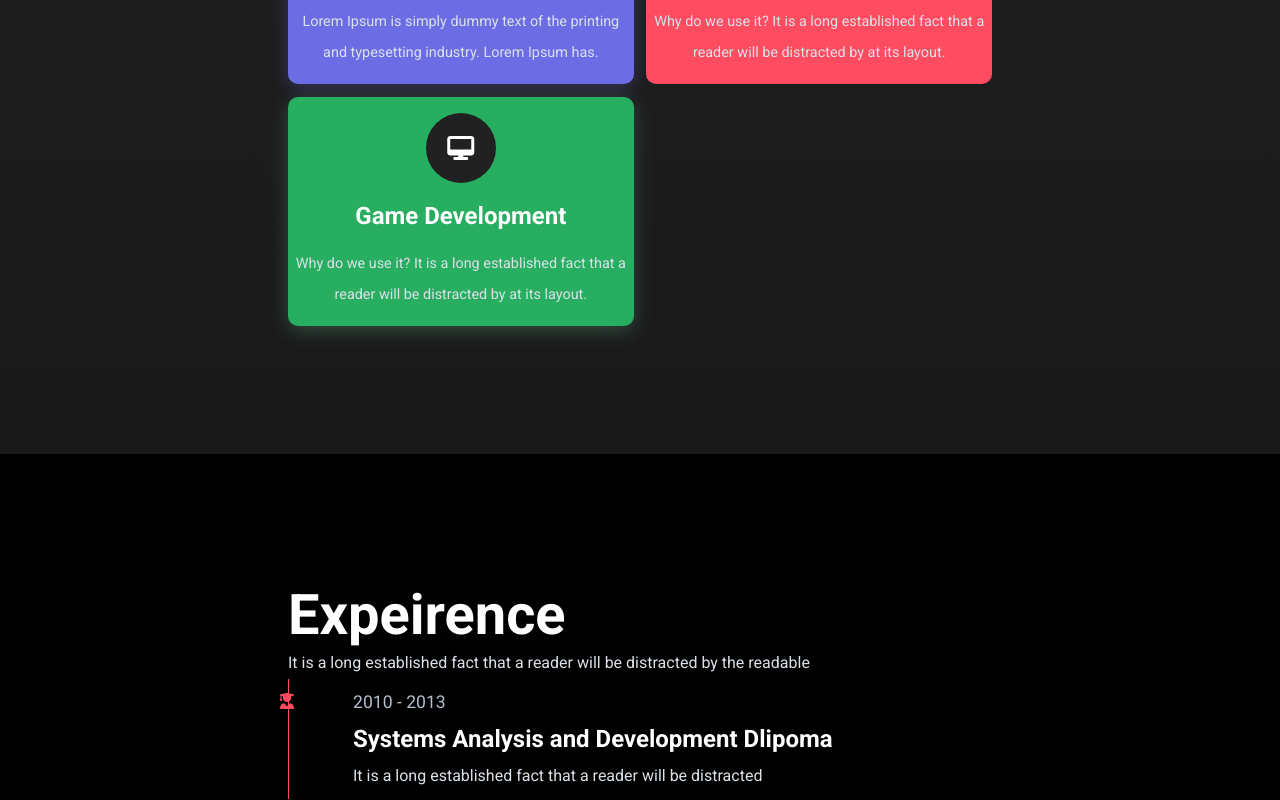
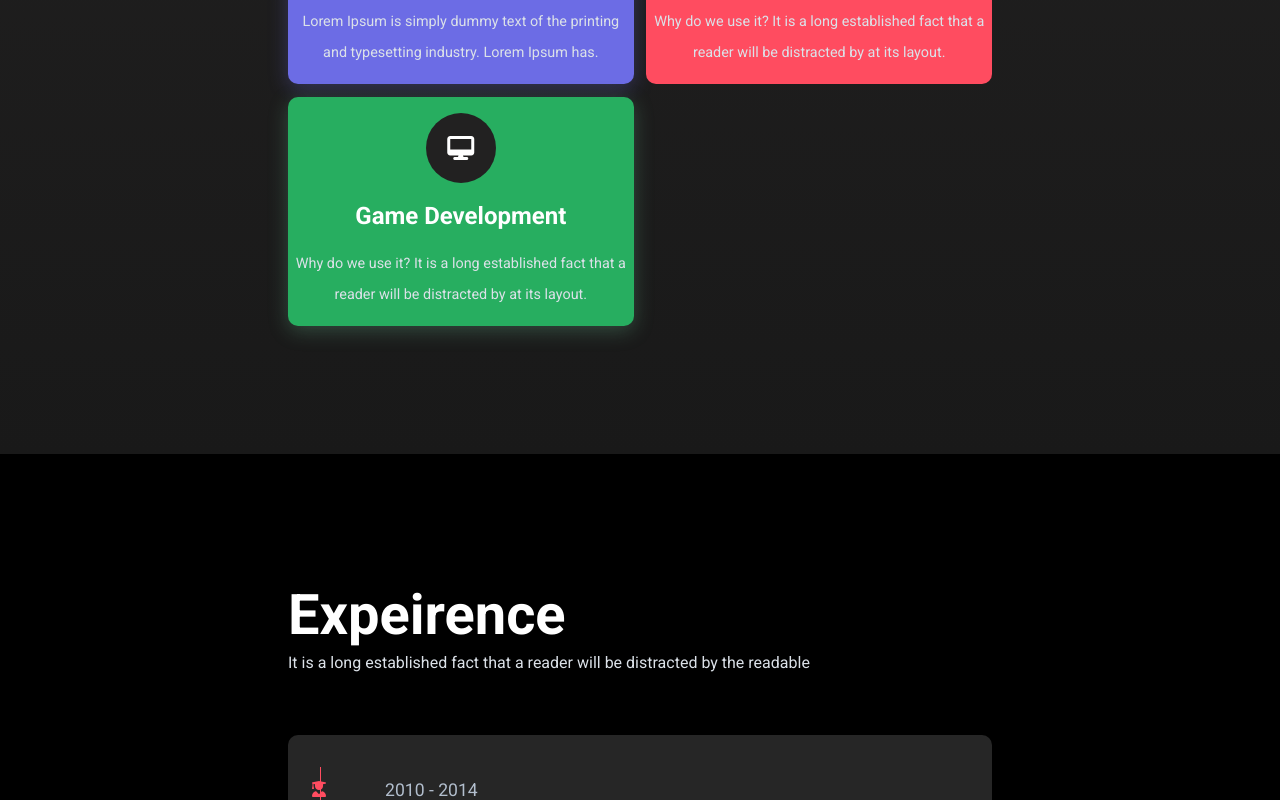
Before and after one commit to pedroarsilva/Portifolio, a React (Create React App) app: page / in a window 1280 px wide. Shown: the part 2000-2800 px from the top of the page. Built offline with nearby package versions, Linux system fonts and the light colour scheme.

Commit message:
EXPERIENCE PORTFOLIO

```diff
--- a/src/App.js
+++ b/src/App.js
@@ -8,6 +8,7 @@ import { useState } from "react";
 import About from "./Pages/About";
 import Services from "./Pages/Services";
 import Experience from "./Pages/Experience";
+import Portfolios from "./Pages/Portfolio";
 
 
 const AppStyled = styled.div`
@@ -40,6 +41,7 @@ function App() {
         <About />
         <Services />
         <Experience />
+        <Portfolios />
       </main>
     </AppStyled>
   );
--- a/src/Components/Timeline/index.js
+++ b/src/Components/Timeline/index.js
@@ -3,11 +3,26 @@ import React from 'react';
 import styled from "styled-components";
 import { useTheme } from '../../context/themeContext';
 import TimelineItem from '../TimelineItem';
-import { education } from '../../utils/icons';
+import { education, brief } from '../../utils/icons';
 
 
 const TimelineStyled = styled.div`
+    display: grid;
+    grid-template-columns: repeat(auto-fill, minmax(500px, 1fr));
+    gap: 2rem;
 
+    .timeline{
+        background-color: ${(props) => props.theme.colorBg5};
+        padding: 2rem;
+        border-radius: 10px;
+    }
+
+    .jobs-timeline{
+
+        .icon{
+            left: -10px;
+        }
+    }
 `;
 
 function Timeline() {
@@ -17,13 +32,31 @@ function Timeline() {
     <TimelineStyled theme={theme}>
         <div className='education-timeline timeline'>
             <TimelineItem
-                duration={'2010 - 2013'}
+                duration={'2010 - 2014'}
                 title={'Systems Analysis and Development Dlipoma'}
-                desc={'It is a long established fact that a reader will be distracted'}
+                desc={'State University of Health Sciences of Alagoas - UNCISAL'}
+                icon={education}
+            />
+            <TimelineItem
+                duration={'2012 - 2013'}
+                title={'Internship in Systems Analysis and Development'}
+                desc={'Helpdesk, IT support, physical infrastructure and printer - UNIMED'}
                 icon={education}
             />
         </div>
         <div className='jobs-timeline timeline'>
+            <TimelineItem
+                duration={'2012 - 2013'}
+                title={'Internship in Systems Analysis and Development'}
+                desc={'Helpdesk, IT support, physical infrastructure and printer - UNIMED'}
+                icon={brief}
+            />
+            <TimelineItem
+                duration={'2013 - 2017'}
+                title={'Support Analyst - S4 level - MACROCOOP'}
+                desc={'Helpdesk, Consulting in hospital management systems, Oracle database.'}
+                icon={brief}
+            />
 
         </div>
     </TimelineStyled>
--- a/src/Pages/Experience/index.js
+++ b/src/Pages/Experience/index.js
@@ -6,7 +6,9 @@ import Title from '../../Components/Title';
 import Timeline from '../../Components/Timeline';
 
 const ExperienceStyled = styled(PagesLayout)`
-
+    .timeline-con{
+        margin-top: 3.5rem
+    }
 `;
 
 function Experience() {
@@ -18,7 +20,7 @@ function Experience() {
         name={'Expeirence'}
         desc={'It is a long established fact that a reader will be distracted by the readable'}
       />
-        <div className='timeline-com'>
+        <div className='timeline-con'>
             <Timeline />
         </div>
     </ExperienceStyled>
--- /dev/null
+++ b/src/Pages/Portfolio/index.js
@@ -0,0 +1,36 @@
+import React from 'react';
+import styled from "styled-components";
+import { useTheme } from '../../context/themeContext';
+import Title from '../../Components/Title';
+import { PagesLayout } from '../../styles/Layouts';
+import { portfolios as myPortfolios } from '../../data/portifolios';
+import { useState } from 'react';
+
+
+
+const PortfoliosStyled = styled(PagesLayout)`
+
+`;
+
+function Portfolios() {
+    const theme = useTheme()
+
+    const [portfolios, setPortfolios] = useState(myPortfolios)
+
+    return (
+        <PortfoliosStyled theme={theme}>
+            <Title
+                name="Portfolios"
+                desc={"It is a long established fact that a reader will be distracted by the readable"}
+            />
+            <div className='filter-btns'></div>
+            <div className='portfolios-con'>
+                {portfolios.map((port) => {
+                    return <li>{port.category}</li>
+                })}
+            </div>
+        </PortfoliosStyled>
+    )
+}
+
+export default Portfolios;
--- a/src/data/portifolio/index.js
+++ b/src/data/portifolios/index.js
@@ -1,11 +1,13 @@
+// 2:26:50
 import uuid from "react-uuid";
+import { eye, git } from "../../utils/icons";
 
 export const portfolios = [
     {
         id: uuid(),
         category: "Web Development",
         title: "Figma landing page design",
-        image: snippet,
+        // image: snippet,
         link1: "https://www.github.com/pedroarsilva",
         link2: "https://www.github.com/pedroarsilva",
         icon1: git,
@@ -15,7 +17,7 @@ export const portfolios = [
         id: uuid(),
         category: "Game Development",
         title: "React portfolio website",
-        image: tabs,
+        // image: tabs,
         link1: "https://www.github.com/pedroarsilva",
         link2: "https://www.github.com/pedroarsilva",
         icon1: git,
@@ -25,7 +27,7 @@ export const portfolios = [
         id: uuid(),
         category: "Web Development",
         title: "React portfolio website",
-        image: js,
+        // image: js,
         link1: "https://www.github.com/pedroarsilva",
         link2: "https://www.github.com/pedroarsilva",
         icon1: git,
@@ -35,7 +37,7 @@ export const portfolios = [
         id: uuid(),
         category: "UI/UX Design",
         title: "React portfolio website",
-        image: figma,
+        // image: figma,
         link1: "https://www.github.com/pedroarsilva",
         link2: "https://www.github.com/pedroarsilva",
         icon1: git,
--- a/src/utils/icons/index.js
+++ b/src/utils/icons/index.js
@@ -11,3 +11,4 @@ export const education = <i className="fa-solid fa-user-graduate"></i>
 export const design = <i className="fa-solid fa-bezier-curve"></i>
 export const desktop = <i className="fa-solid fa-desktop"></i>
 export const code = <i className="fa-solid fa-code"></i>
+// export const headset = <i class="fa-solid fa-user-headset"></i>
```
Also changed, not shown: src/Components/PortfolioItem/index.js (added, +19 -0 lines).
